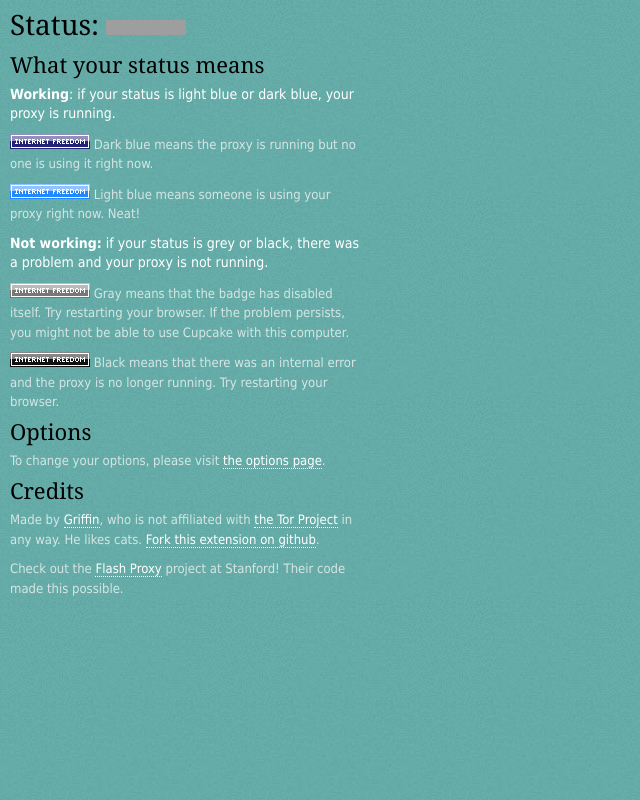
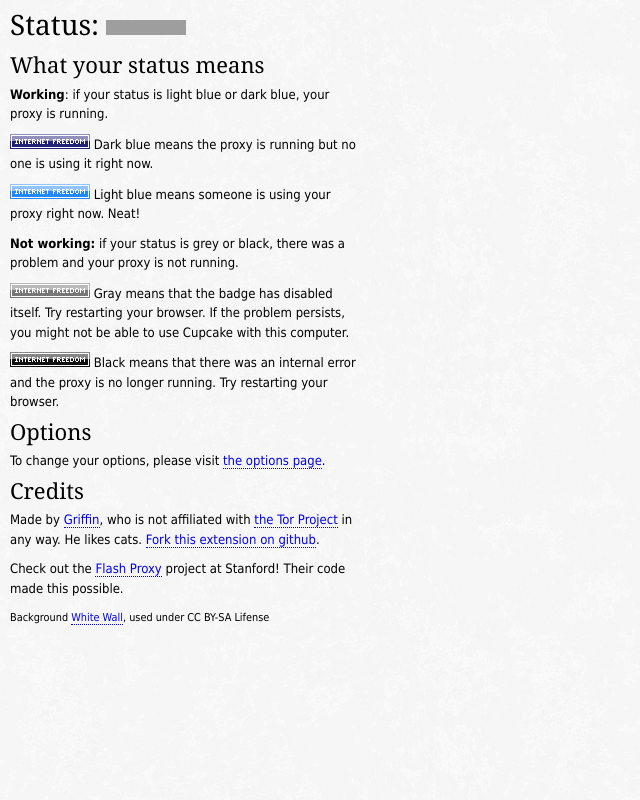
Before and after one commit to glamrock/cupcake, a PHP site: page /menu.html in a window 1280 px wide. Shown: the whole page, without its empty margins (0-640 px from the left). Run offline with PHP 8.4, Linux system fonts and the light colour scheme; grey boxes are pictures that could not be loaded.

Commit message:
Modified background & styles to be more subtle

```diff
--- a/chrome/menu.html
+++ b/chrome/menu.html
@@ -8,11 +8,11 @@
     <h2>Status: <iframe src="http://crypto.stanford.edu/flashproxy/embed.html" width="80" height="15" frameborder="0" scrolling="no"></iframe></h2>
 
     <h3>What your status means</h3>
-     <p class="white"><strong>Working</strong>: if your status is light blue or dark blue, your proxy is running.</p>
+     <p><strong>Working</strong>: if your status is light blue or dark blue, your proxy is running.</p>
      <p><img src="images/badge.png" style="background-color: #227"> Dark blue means the proxy is running but no one is using it right now.</p>
      <p><img src="images/badge.png" style="background-color: #28f"> Light blue means someone is using your proxy right now. Neat!</p>
 
-     <p class="white"><strong>Not working:</strong> if your status is grey or black, there was a problem and your proxy is not running.</p>
+     <p><strong>Not working:</strong> if your status is grey or black, there was a problem and your proxy is not running.</p>
      <p><img src="images/badge.png" style="background-color: #777"> Gray means that the badge has disabled itself. Try restarting your browser. If the problem persists, you might not be able to use Cupcake with this computer.</p>
      <p><img src="images/badge.png" style="background-color: #111"> Black means that there was an internal error and the proxy is no longer running. Try restarting your browser.</p>
 
@@ -24,5 +24,6 @@
     He likes cats. <a href="https://github.com/glamrock/cupcake" target="blank">Fork this extension on github</a>.
     <p>Check out the <a href="https://crypto.stanford.edu/flashproxy/" target="blank">Flash Proxy</a> project at Stanford! Their code made this possible.</p>
 
+    <small>Background <a href="http://subtlepatterns.com/white-wall-3/">White Wall</a>, used under CC BY-SA Lifense</small>
   </body>
 </html>
--- a/chrome/style.css
+++ b/chrome/style.css
@@ -5,24 +5,18 @@ body {
     overflow-y:scroll;
     margin: 10;
     padding: 0;
-	color: #d6e5e4;
+	color: #000;
 	font-family: Tahoma, Geneva, sans-serif;
 	font-size: 13px;
 	line-height: 1.5em;
-	background-color: #444444;
 	background-repeat: no-repeat;
 	background: url(images/bg.jpg)
 }
 
 a, a:link {
-	color: #ffffff;
 	font-weight: normal;
     text-decoration: none;
     border-bottom:1px dotted;
-}
-
-a:visited {
-    color: #F7F7F7;
 }
 
 p {
@@ -30,10 +24,6 @@ p {
 	padding: 0;
 }
 
-.white {color:#ffffff; font-size: 14px}
-
-em { color: #fff; }
-
 h1, h2, h3, h4, h5, h6 { color: #000; font-weight: normal;  font-family: Georgia, "Times New Roman", Times, serif }
 h1 { font-size: 34px; margin: 0 0 20px; padding: 5px 0 }
 h2 { font-size: 28px; margin: 0 0 15px; padding: 5px 0; }
```
Also changed, not shown: chrome/images/bg.jpg.
